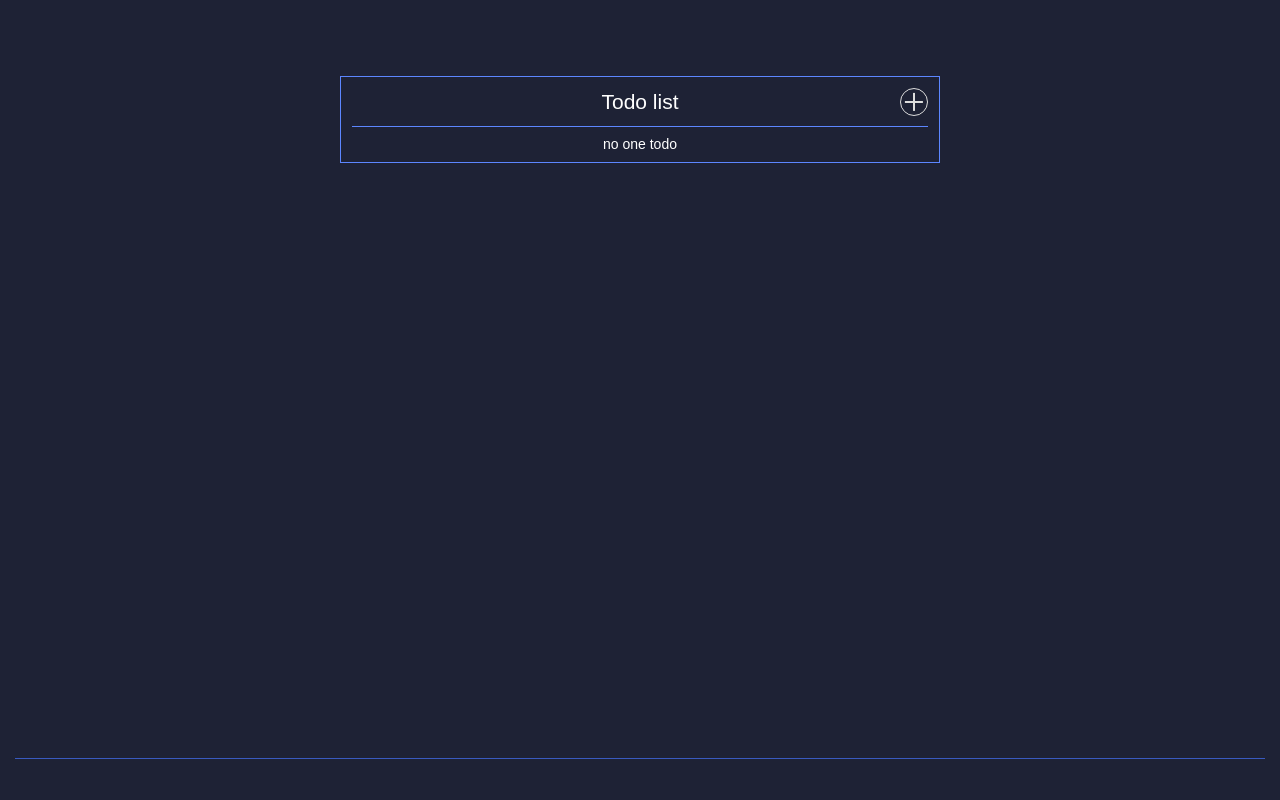
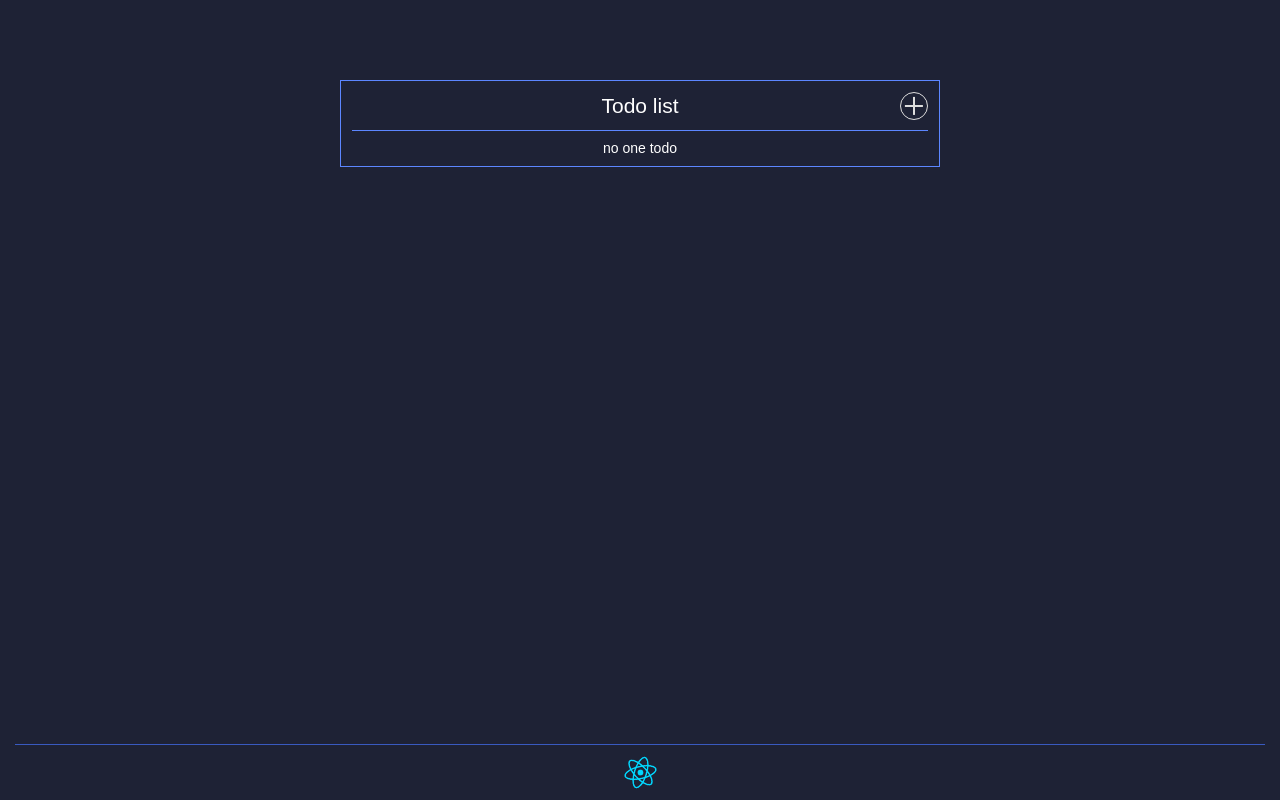
Before and after one commit to Urfeen/todo-lilst, a React (Create React App) app: page / in a window 1280 px wide. Built offline with nearby package versions, Linux system fonts and the light colour scheme.

Commit message:
feat, fix: add footer, fix bugs with styles

```diff
--- a/src/App.css
+++ b/src/App.css
@@ -14,6 +14,7 @@ body {
   background-color: #1e2235;
   display: flex;
   flex-direction: column;
+  flex: 1 1 auto;
 }
 
 .wrapper main {
@@ -21,6 +22,28 @@ body {
 }
 
 .wrapper footer {
-  height: 3rem;
+  max-height: 4rem;
+  min-height: 4rem;
   border-top: 1px solid #395ac0;
+  margin: 10vh 0px 0px 0px;
+  flex: 1 0 auto;
+  display: flex;
+  align-items: center;
+  justify-content: center;
+  position: relative;
 }
+
+.wrapper footer img {
+  position: absolute;
+  height: 2.5rem;
+  animation-name: rotate;
+  animation-duration: 10s;
+  animation-iteration-count: infinite;
+  animation-timing-function: linear;
+}
+
+@keyframes rotate {
+  100% {
+    transform: rotate(360deg);
+  }
+}
--- a/src/App.jsx
+++ b/src/App.jsx
@@ -3,6 +3,7 @@ import TodoList from "./components/TodoList.jsx";
 import "./App.css";
 import "./reset-styles.css";
 import "./common-styles.scss";
+import ReactLogo from "./img/react-logo.png";
 
 const App = () => {
   return (
@@ -10,7 +11,9 @@ const App = () => {
       <main>
         <TodoList />
       </main>
-      <footer></footer>
+      <footer>
+        <img src={ReactLogo} alt="react-logo" />
+      </footer>
     </div>
   );
 };
--- a/src/components/Modal/StyledModal.style.js
+++ b/src/components/Modal/StyledModal.style.js
@@ -85,7 +85,7 @@ const StyledModal = styled.div`
     }
   }
   .modal-background {
-    position: absolute;
+    position: fixed;
     top: 0;
     left: 0;
     right: 0;
--- a/src/components/StyledTodoList.style.js
+++ b/src/components/StyledTodoList.style.js
@@ -1,11 +1,7 @@
 import styled from 'styled-components';
 
 const StyledTodoList = styled.div`
-  position: relative;
-  top: 10%;
-  left: 0;
-
-  margin: 0px auto;
+  margin: 10vh auto 0;
 
   display: flex;
   flex-direction: column;
```
Also changed, not shown: src/img/react-logo.png (added).
